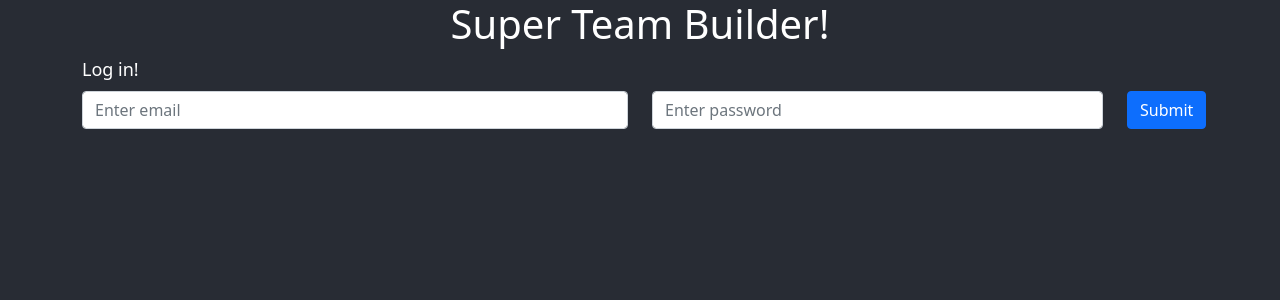
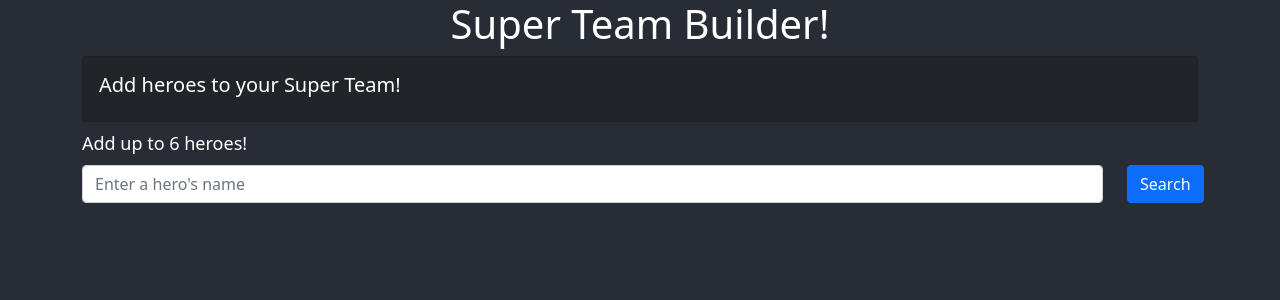
Before and after one commit to jose-velarde/alkemy-react-challenge, a React (Create React App) app: page / in a window 1280 px wide. Shown: the top 300 px of the page. Built offline with nearby package versions, Linux system fonts and the light colour scheme.

Commit message:
Login bypassed, for gh-pages

```diff
--- a/package.json
+++ b/package.json
@@ -2,6 +2,7 @@
   "name": "alkemy-react-challenge",
   "version": "0.1.0",
   "private": true,
+  "homepage": "https://jose-velarde.github.io/alkemy-react-challenge",
   "dependencies": {
     "@testing-library/jest-dom": "^5.14.1",
     "@testing-library/react": "^11.2.7",
@@ -22,6 +23,7 @@
   },
   "scripts": {
     "predeploy": "npm run build",
+    "deploy": "gh-pages -d build",
     "start": "react-scripts start",
     "build": "react-scripts build",
     "test": "react-scripts test",
--- a/src/App.js
+++ b/src/App.js
@@ -15,7 +15,7 @@
 		this.state = {
 			searchJsonList : [],
 			gridJsonList: [],
-			loggedIn : false,
+			loggedIn : true,	//login bypassed
 			repeatedHero : false
 		}
 		this.searchJsonList = []
@@ -261,7 +261,7 @@
 						{this.goodHeroCount === 3?
 							<AlertDismissibleExample
 							variant = "warning"
-							text={["Can't add more than", <b>3 good heroes!</b>]}
+							text={["Can't add more than ", <b>3 good heroes!</b>]}
 							/>
 						:
 						<></>
--- a/src/LoginForm.js
+++ b/src/LoginForm.js
@@ -103,7 +103,7 @@
 							</Col>
 						</Row>
 						{this.state.loginFailed ?
-							<Alert variant="danger">
+							<Alert variant="danger" className="mt-3">
 								Login Failed
 							</Alert>
 						:
--- a/src/SearchHero.js
+++ b/src/SearchHero.js
@@ -27,7 +27,7 @@
 
 	render(){
 		return(
-			<Container className="SearchContainer">
+			<Container className="SearchContainer mt-2">
 				<Formik
 					initialValues={{ name: ""}}
 					validationSchema={LoginSchema}
```
